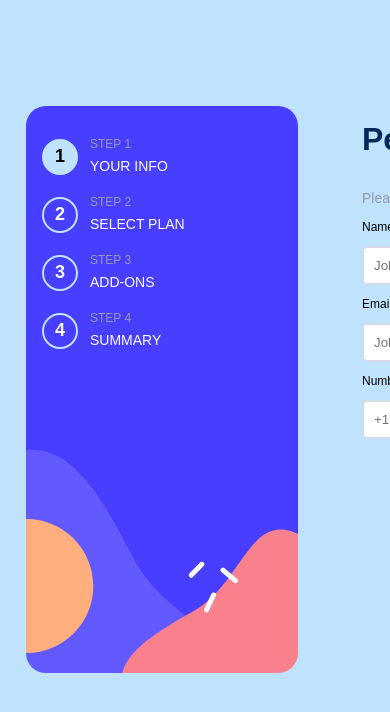
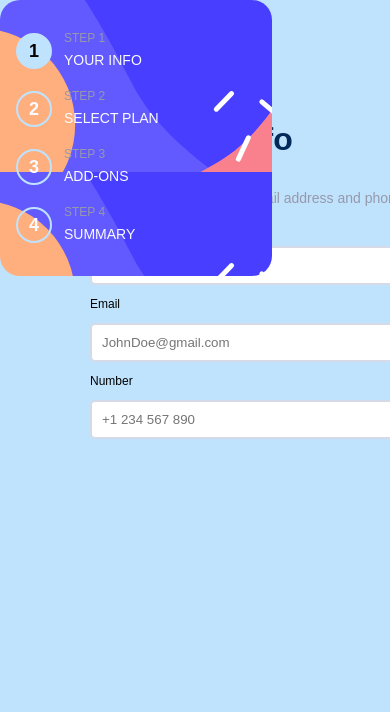
Before and after one commit to B4rsam/frontendmentors-multistepform, a React (Vite) app: page / in a window 390 px wide. Shown: the top 712 px of the page. Built offline with nearby package versions, Linux system fonts and the light colour scheme; the HTML template or start-up script is replaced by a standard one.

Commit message:
feat: working on mobile interface

```diff
--- a/src/components/formSteps/formsteps.module.sass
+++ b/src/components/formSteps/formsteps.module.sass
@@ -10,3 +10,12 @@
     height: 535px
     align-self: center
     align-items: center
+
+    @include mobile
+        position: absolute
+        top: 0
+        left: 0
+        background-image: url("../../assets/images/bg-sidebar-mobile.svg")
+        width: 100% !important
+        height: auto !important
+        object-fit: contain
```
Also changed, not shown: src/app.module.sass (line endings or trailing spaces).
